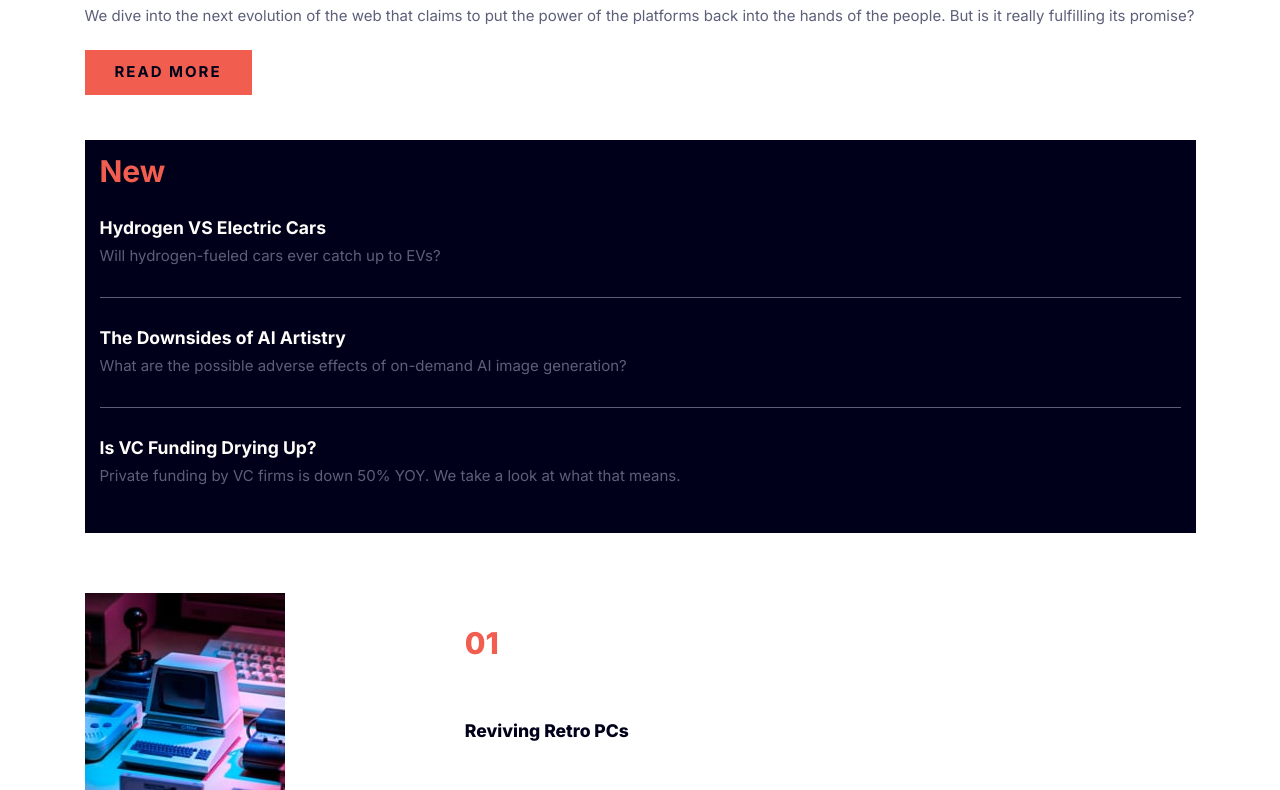
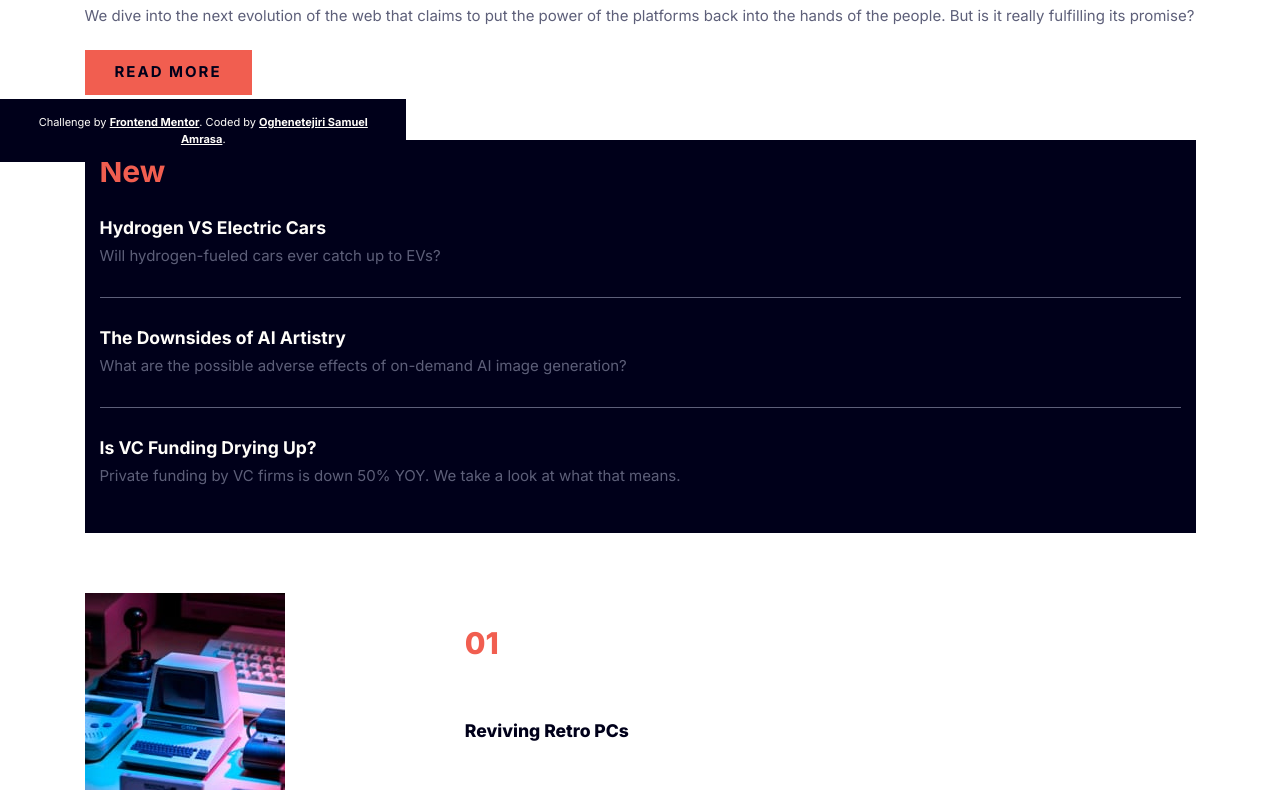
Before and after one commit to Tejiri-A/news-homepage-main, a website built with Vite: page index.html in a window 1280 px wide. Shown: the part 638-1428 px from the top of the page. Built offline with nearby package versions, Linux system fonts and the light colour scheme.

Commit message:
style: update footer layout and styling, replace attribution class with footer class

```diff
--- a/index.html
+++ b/index.html
@@ -14,6 +14,7 @@
 
     <title>Frontend Mentor | News homepage</title>
     <script defer type="module" src="./src/main.js"></script>
+
   </head>
   <body>
     <nav class="nav">
@@ -53,9 +54,9 @@
         <h1 class="heading-1">The Bright Future of Web 3.0?</h1>
         <div class="header__cta">
           <p class="paragraph-1">
-            We dive into the next evolution of the web that claims to put the
-            power of the platforms back into the hands of the people. But is it
-            really fulfilling its promise?
+            We dive into the next evolution of the web that claims to put the power
+            of the platforms back into the hands of the people. But is it really
+            fulfilling its promise?
           </p>
           <a href="#" class="cta-btn">Read more</a>
         </div>
@@ -82,11 +83,12 @@
           <div class="latest-section__item">
             <h3 class="heading-3">Is VC Funding Drying Up?</h3>
             <p class="paragraph-1">
-              Private funding by VC firms is down 50% YOY. We take a look at
-              what that means.
+              Private funding by VC firms is down 50% YOY. We take a look at what
+              that means.
             </p>
           </div>
         </div>
+
       </section>
 
       <section class="highlighted-stories">
@@ -102,6 +104,7 @@
             <p class="paragraph-1">
               What happens when old PCs are given modern upgrades?
             </p>
+
         </div>
 
         <div class="highlighted-stories__item">
@@ -116,6 +119,7 @@
             <p class="paragraph-1">
               Our best picks for various needs and budgets.
             </p>
+
         </div>
 
         <div class="highlighted-stories__item">
@@ -133,11 +137,13 @@
       </section>
     </main>
 
-    <footer class="attribution">
+    <footer class="footer">
+      <div class="container">
         Challenge by
         <a href="https://www.frontendmentor.io?ref=challenge" target="_blank"
           >Frontend Mentor</a
         >. Coded by <a href="#">Oghenetejiri Samuel Amrasa</a>.
+      </div>
     </footer>
   </body>
 </html>
--- a/src/sass/base/_base.scss
+++ b/src/sass/base/_base.scss
@@ -54,4 +54,5 @@ $breakpoint-extra-large: 112.5em; // 1800px
 
 body {
   font-family: $font-primary;
+  overflow: hidden;
 }
--- a/src/sass/layout/_footer.scss
+++ b/src/sass/layout/_footer.scss
@@ -1,7 +1,19 @@
-.attribution {
+.footer {
+  position: absolute;
+  bottom: 0;
+  background-color: $color-neutral-very-dark-blue;
+  padding: $spacing-md;
   font-size: 11px;
   text-align: center;
+  color: $color-neutral-off-white;
+
+  .container{
+    width: min(90%, 1111px);
+    margin: 0 auto;
+  }
+
+  a {
+    text-decoration: underline;
+    font-weight: $font-bold;
+  }
 }
-.attribution a {
-  color: hsl(228, 45%, 44%);
-}
--- a/src/sass/main.scss
+++ b/src/sass/main.scss
@@ -7,6 +7,7 @@
 @import "layout/header";
 @import "layout/highlights";
 @import "layout/latest";
+@import "layout/footer";
 
 @import "components/navigation";
 @import "components/cards";
```
Lines whose indentation alone changed are shown as unchanged.
